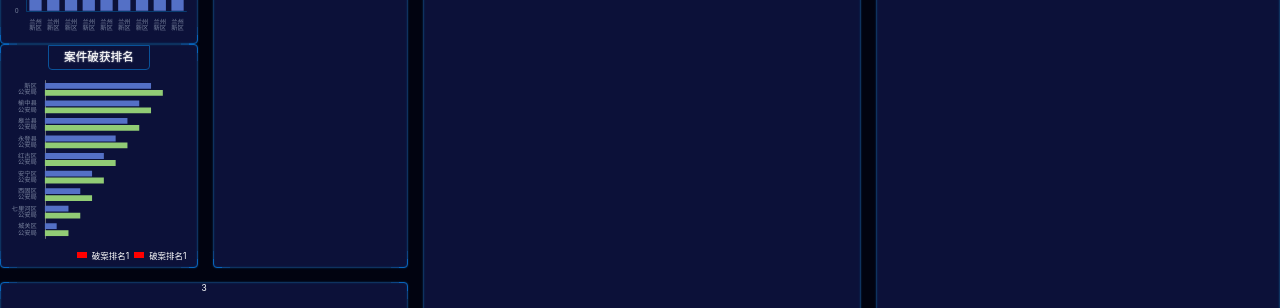
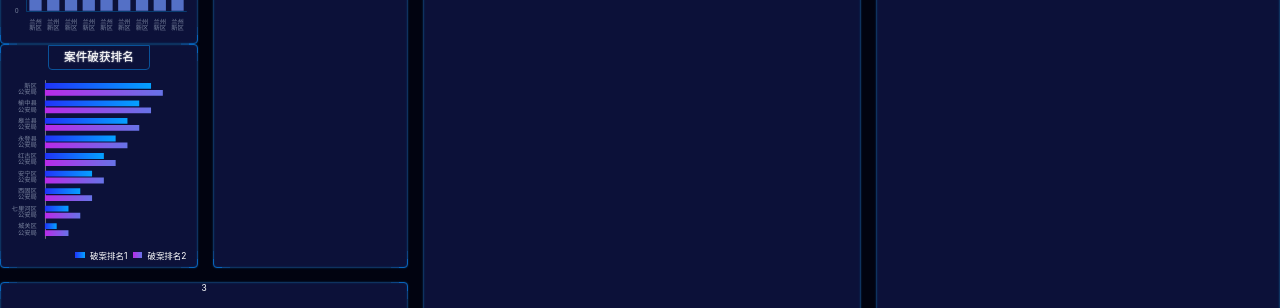
Before and after one commit to spymb/crona-map, a React (Vite) app: page /#/ in a window 1280 px wide. Shown: the part 231-539 px from the top of the page. Built offline with nearby package versions, Linux system fonts and the light colour scheme.

Commit message:
为chart2设置渐变色

```diff
--- a/src/components/chart2.tsx
+++ b/src/components/chart2.tsx
@@ -28,12 +28,34 @@ export const Chart2 = () => {
         {
           name: '2011年',
           type: 'bar',
-          data: [1, 2, 3, 4, 5, 6, 7, 8, 9]
+          data: [1, 2, 3, 4, 5, 6, 7, 8, 9],
+          itemStyle: {
+            normal: {
+              color: new echarts.graphic.LinearGradient(0, 0, 1, 0, [{
+                offset: 0,
+                color: '#2034f9'
+              }, {
+                offset: 1,
+                color: '#04a1ff'
+              }]),
+            }
+          }
         },
         {
           name: '2012年',
           type: 'bar',
-          data: [2, 3, 4, 5, 6, 7, 8, 9, 10]
+          data: [2, 3, 4, 5, 6, 7, 8, 9, 10],
+          itemStyle: {
+            normal: {
+              color: new echarts.graphic.LinearGradient(0, 0, 1, 0, [{
+                offset: 0,
+                color: '#b92ae8'
+              }, {
+                offset: 1,
+                color: '#6773e7'
+              }]),
+            }
+          }
         }
       ]
     }));
@@ -45,7 +67,7 @@ export const Chart2 = () => {
       <div ref={divRef} className="chart"/>
       <div className="legend">
         <span className="first"/> 破案排名1
-        <span className="second"/> 破案排名1
+        <span className="second"/> 破案排名2
       </div>
     </div>
   );
--- a/src/pages/home.scss
+++ b/src/pages/home.scss
@@ -127,8 +127,12 @@
           width: px(18); height: px(12);
           background: red; margin: 0 px(10);
         }
-        .first {}
-        .second {}
+        .first {
+          background: linear-gradient(90deg, #2034f9 0%, #04a1ff 100%);
+        }
+        .second {
+          background: linear-gradient(90deg, #b92ae8 0%, #6773e7 100%);
+        }
       }
     }
   }
```
